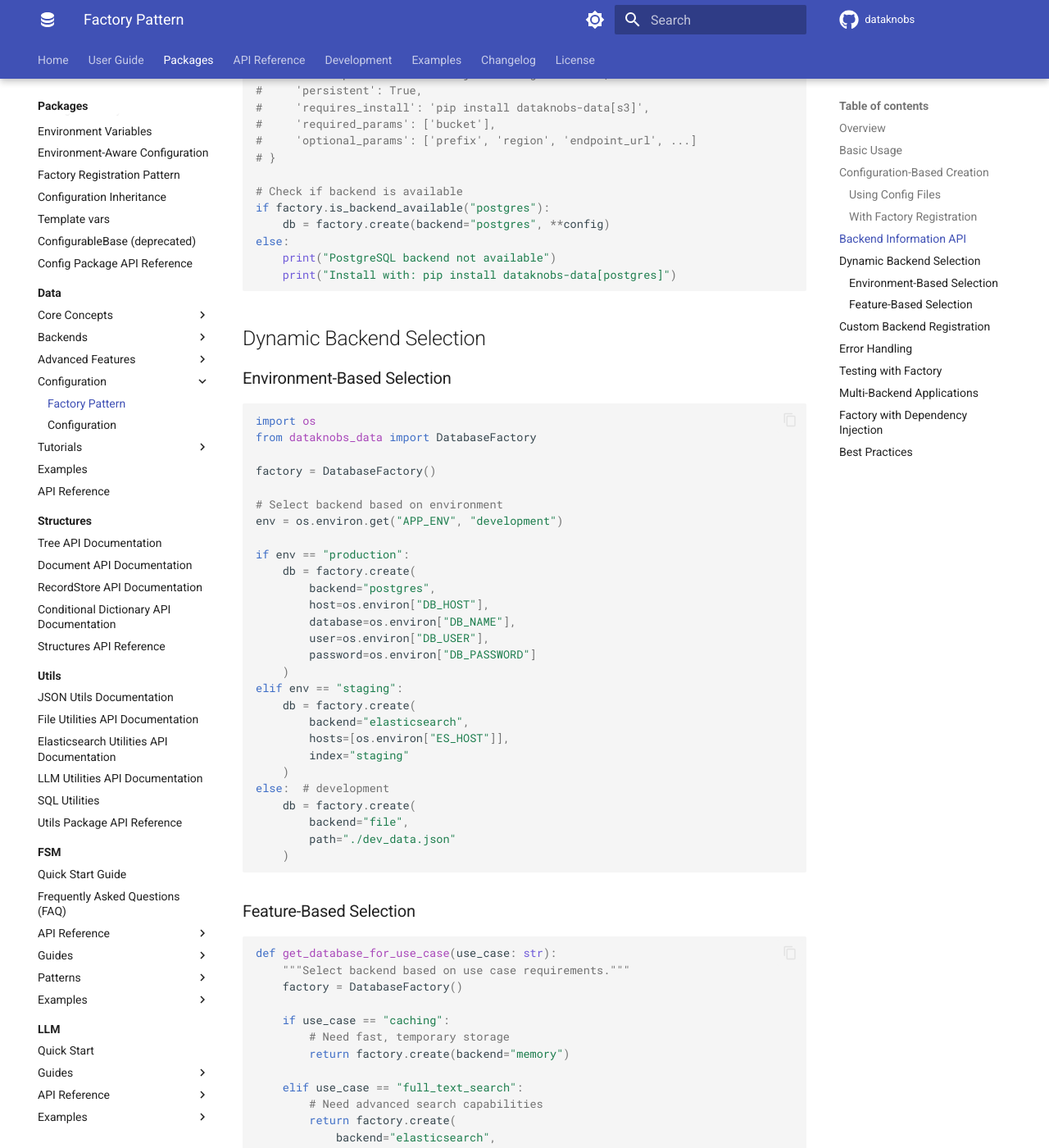
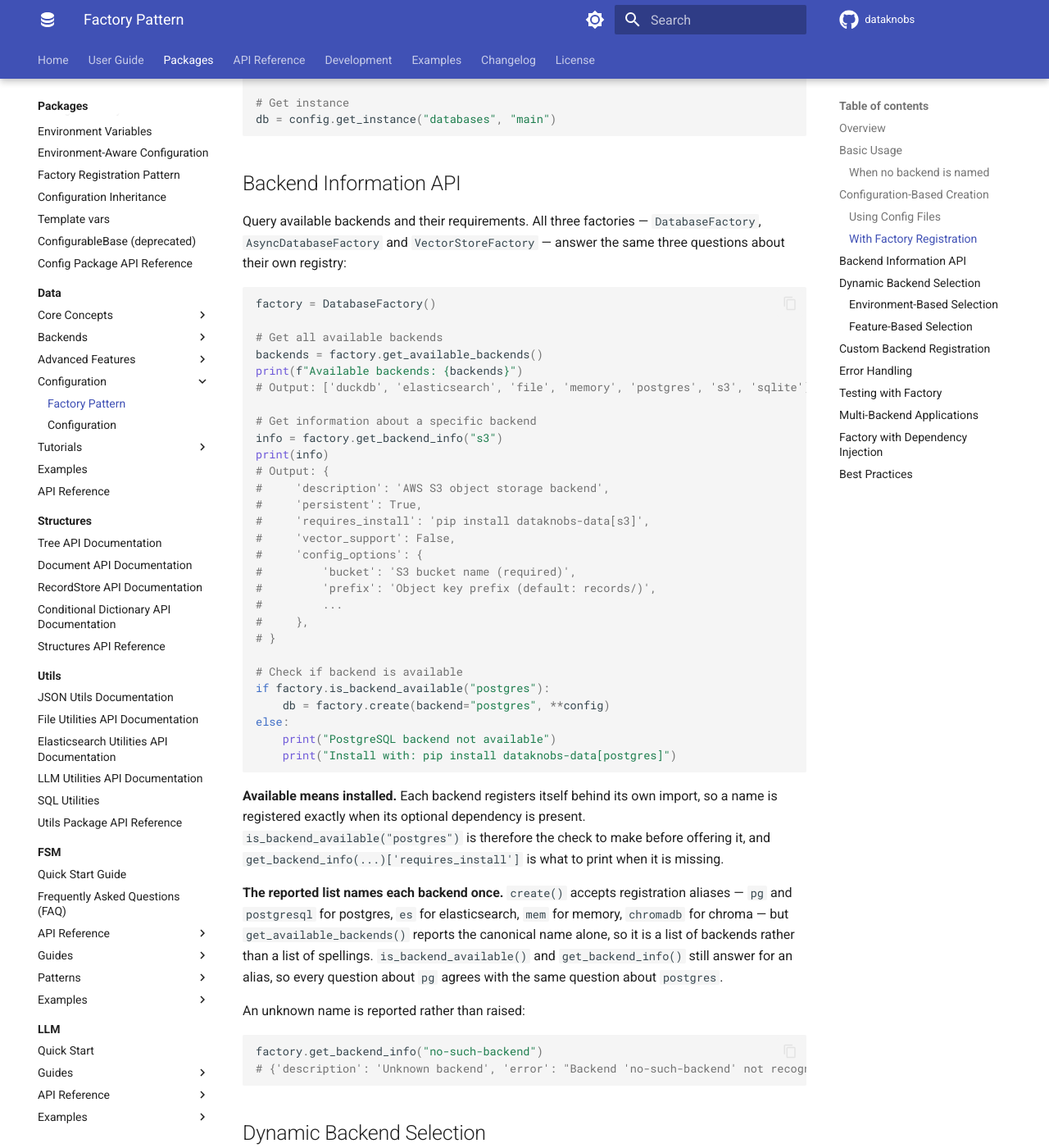
Before and after one commit to KBS-Labs/dataknobs, an MkDocs documentation site: the page built from docs/packages/data/factory-pattern.md, in a window 1280 px wide and 1400 px high, scrolled down 2328 px. Shown: the whole window at 82% size. Built offline with MkDocs 1.6.1 and Material for MkDocs 9.7.7, drawn with Linux system fonts in a browser that asks for light colours; comment, search, counter and statistics services are not loaded; some of the changed text lies outside the part shown.

Commit message:
docs(data): describe the API the page was already describing, correctly
The Backend Information API section showed three factory calls of which one
existed, and both of its outputs were wrong about the code that did exist:
the backend list omitted duckdb and sqlite and was not in the order the
accessor returns, and the metadata example showed `required_params` and
`optional_params` keys no registration has ever carried. Both are rebuilt from
executed output, along with what the section never said -- that registration
is guarded by each backend's own import, so a registered name is an installed
one, and that the reported list names each backend once where `create()`
accepts several spellings of it.

Every example on the page passes `backend=` explicitly, so what happens when a
config does not was documented nowhere. It is now, with the WARNING it emits
quoted from a run rather than paraphrased, and a link to the resource-reference
policy that most often produces the empty config in the first place.

Two further pages call `get_available_backends()` in worked examples. They
needed no edit; they were true as written and the code has caught up.

Co-Authored-By: Claude Opus 5 (1M context) <noreply@anthropic.com>

````diff
--- a/docs/packages/data/factory-pattern.md
+++ b/docs/packages/data/factory-pattern.md
@@ -25,6 +25,30 @@ file_db = factory.create(backend="file", path="/data/records.json")
 pg_db = factory.create(backend="postgres", host="localhost", database="myapp")
 s3_db = factory.create(backend="s3", bucket="my-bucket")
 ```
+
+### When no backend is named
+
+Every example above names a backend. A config that does not is still valid —
+it falls back to `memory` — but the factory says so at **WARNING** rather than
+letting the fallback pass unremarked:
+
+```
+No 'backend' key in this database config; falling back to 'memory'. That
+default is in-process and unpersisted -- it answers every query with zero
+results until something writes to it, and loses everything when the process
+restarts. If this config came from resolving a resource reference, check that
+the named resource is defined in this environment.
+```
+
+An explicit `backend="memory"` is logged at INFO instead. The two build the
+same object, and the level is the only thing that distinguishes a store
+somebody chose from one left over from a config that arrived empty — most
+often a `$resource` reference to a resource the environment does not define,
+which resolves to `{}` unless it is
+[declared required](../config/environment-aware.md#4-missing-resources).
+
+The same applies to `AsyncDatabaseFactory` and `VectorStoreFactory`, which
+share one selector.
 
 ## Configuration-Based Creation
 
@@ -88,7 +112,9 @@ db = config.get_instance("databases", "main")
 
 ## Backend Information API
 
-Query available backends and their requirements:
+Query available backends and their requirements. All three factories —
+`DatabaseFactory`, `AsyncDatabaseFactory` and `VectorStoreFactory` — answer
+the same three questions about their own registry:
 
 ```python
 factory = DatabaseFactory()
@@ -96,7 +122,7 @@ factory = DatabaseFactory()
 # Get all available backends
 backends = factory.get_available_backends()
 print(f"Available backends: {backends}")
-# Output: ['memory', 'file', 'postgres', 'elasticsearch', 's3']
+# Output: ['duckdb', 'elasticsearch', 'file', 'memory', 'postgres', 's3', 'sqlite']
 
 # Get information about a specific backend
 info = factory.get_backend_info("s3")
@@ -105,8 +131,12 @@ print(info)
 #     'description': 'AWS S3 object storage backend',
 #     'persistent': True,
 #     'requires_install': 'pip install dataknobs-data[s3]',
-#     'required_params': ['bucket'],
-#     'optional_params': ['prefix', 'region', 'endpoint_url', ...]
+#     'vector_support': False,
+#     'config_options': {
+#         'bucket': 'S3 bucket name (required)',
+#         'prefix': 'Object key prefix (default: records/)',
+#         ...
+#     },
 # }
 
 # Check if backend is available
@@ -115,6 +145,27 @@ if factory.is_backend_available("postgres"):
 else:
     print("PostgreSQL backend not available")
     print("Install with: pip install dataknobs-data[postgres]")
+```
+
+**Available means installed.** Each backend registers itself behind its own
+import, so a name is registered exactly when its optional dependency is
+present. `is_backend_available("postgres")` is therefore the check to make
+before offering it, and `get_backend_info(...)['requires_install']` is what
+to print when it is missing.
+
+**The reported list names each backend once.** `create()` accepts
+registration aliases — `pg` and `postgresql` for postgres, `es` for
+elasticsearch, `mem` for memory, `chromadb` for chroma — but
+`get_available_backends()` reports the canonical name alone, so it is a list
+of backends rather than a list of spellings. `is_backend_available()` and
+`get_backend_info()` still answer for an alias, so every question about `pg`
+agrees with the same question about `postgres`.
+
+An unknown name is reported rather than raised:
+
+```python
+factory.get_backend_info("no-such-backend")
+# {'description': 'Unknown backend', 'error': "Backend 'no-such-backend' not recognized"}
 ```
 
 ## Dynamic Backend Selection
````
